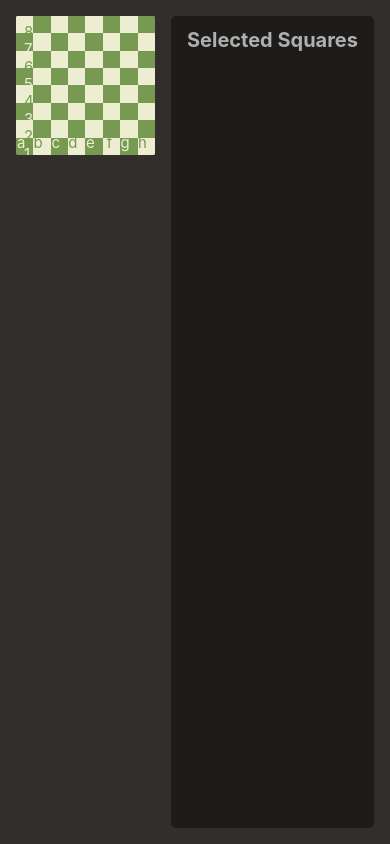
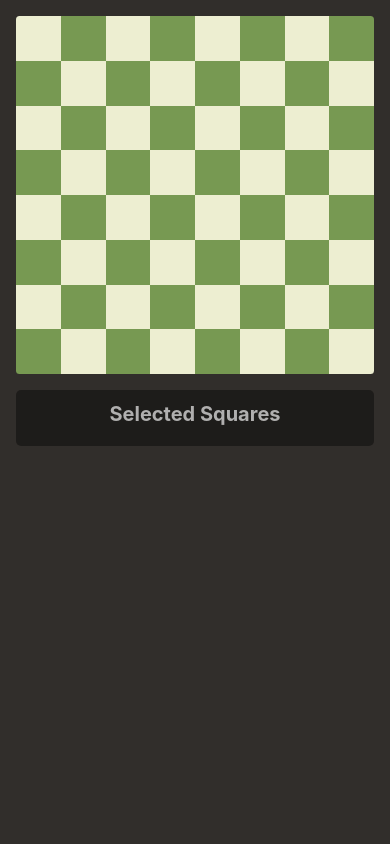
Before and after one commit to aoneill01/frontendtest, a Vue app: page / in a window 390 px wide. Built offline with nearby package versions, Linux system fonts and the light colour scheme.

Commit message:
Respond to size

```diff
--- a/src/App.vue
+++ b/src/App.vue
@@ -26,9 +26,10 @@ h1 {
 }
 
 main {
-  margin: 16px 16px 0 16px;
+  margin: 16px;
   display: flex;
   min-height: calc(100vh - 32px);
+  min-height: calc(100dvh - 32px);
   gap: 16px;
 }
 
@@ -38,6 +39,17 @@ main > *:first-child {
 
 .board {
   max-width: calc(100vh - 32px);
+  max-width: calc(100dvh - 32px);
   margin: 0 auto;
 }
+
+@media (max-width: 480px) {
+  main {
+    flex-direction: column;
+  }
+
+  main > *:first-child {
+    flex-grow: 0;
+  }
+}
 </style>
--- a/src/components/Board.vue
+++ b/src/components/Board.vue
@@ -151,4 +151,14 @@ for (let rankIndex = 0; rankIndex < 8; rankIndex++) {
   grid-column-start: 8;
   grid-column-end: 9;
 }
+
+@media (max-width: 600px) {
+  .square[data-file="a"]::before {
+    content: none;
+  }
+
+  .square[data-rank="1"]::after {
+    content: none;
+  }
+}
 </style>
--- a/src/components/Sidebar.vue
+++ b/src/components/Sidebar.vue
@@ -27,4 +27,19 @@ h2 {
   margin-bottom: 8px;
   text-align: center;
 }
+
+li::marker {
+  color: hsla(0, 0%, 100%, 0.4);
+}
+
+@media (max-width: 480px) {
+  ol {
+    display: flex;
+    flex-wrap: wrap;
+  }
+  ol > li {
+    margin-right: 36px;
+    width: 30px;
+  }
+}
 </style>
```
